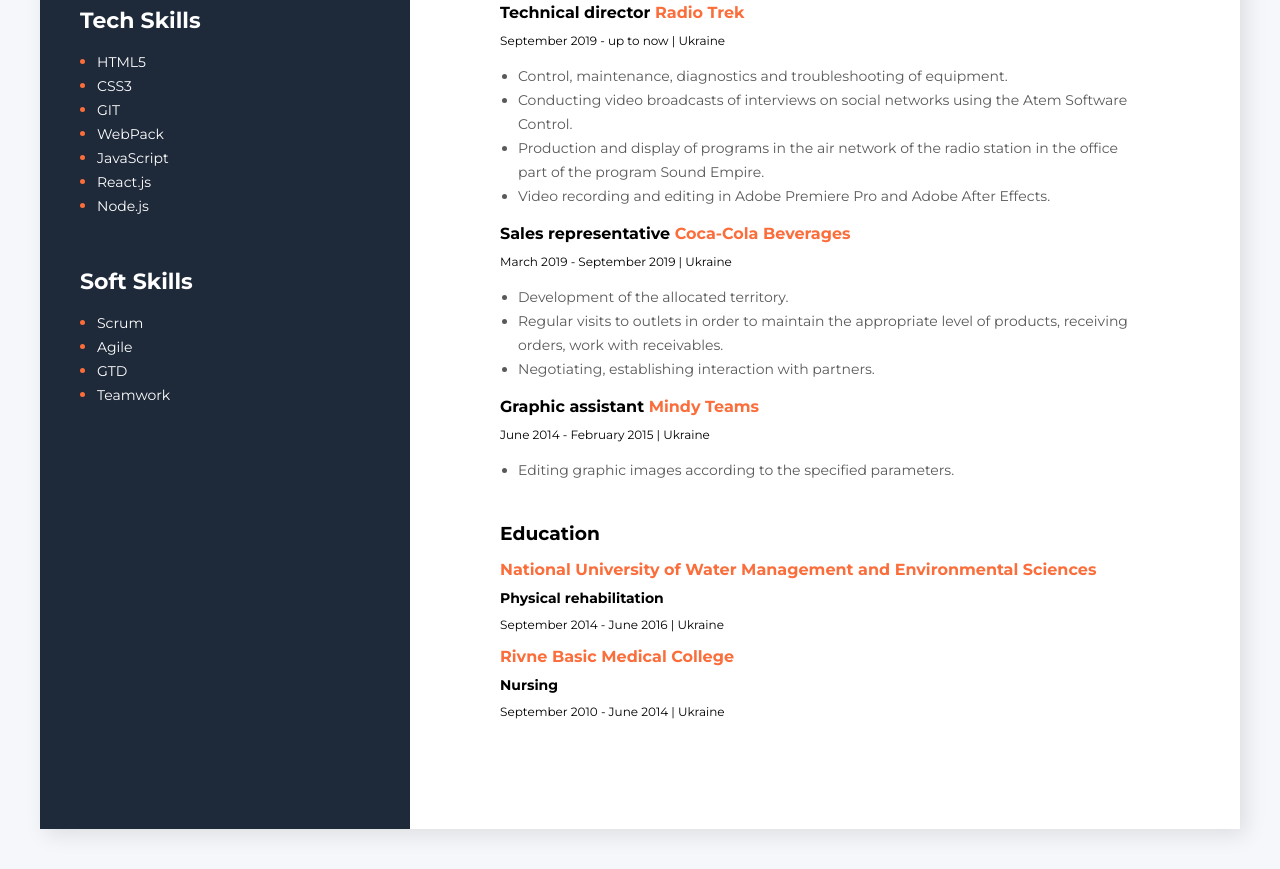
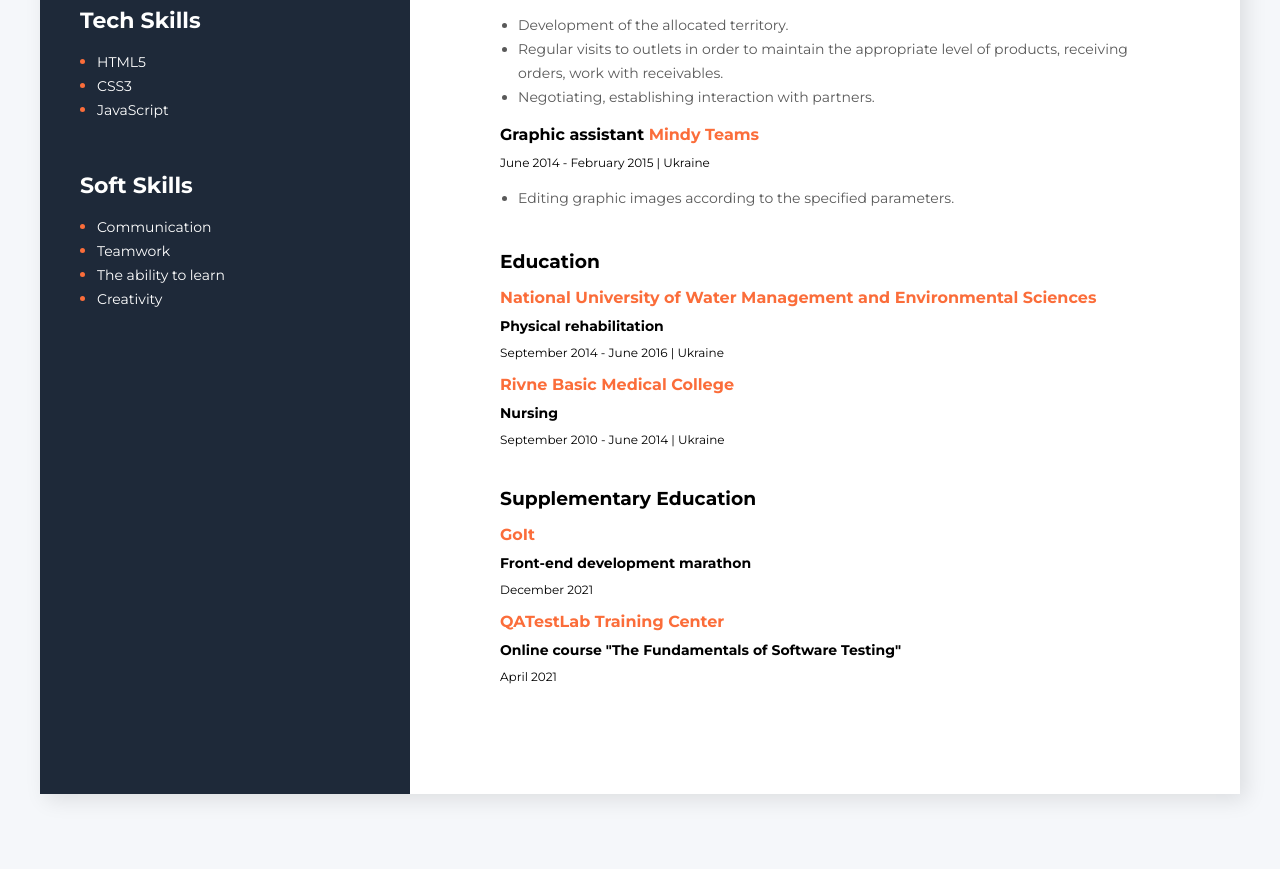
Before and after one commit to vladsolodov/CV, a plain HTML site: page index.html in a window 1280 px wide. Shown: the part 616-1485 px from the top of the page. After the commit the page ends 1450 px from the top, so only its background shows below. Drawn offline with Linux system fonts and the light colour scheme.

Commit message:
new version

```diff
--- a/css/style.css
+++ b/css/style.css
@@ -16,7 +16,7 @@
 /* Main content section */
 
 .main-content-section{
-padding: 100px 90px 100px 90px;
+padding: 30px 90px 100px 90px;
 
 }
 
@@ -220,7 +220,48 @@
 
 }
 
+/* Supplementary Education section */
 
+.my-supplementary-education-section{
+
+    margin: 15px 0 0 0;
+    }
+
+.main-content-title-supplementary-education{
+
+    margin: 40px 0 0 0;
+}
+
+.my-supplementary-education-place{
+
+    color: #FB6D3A;
+    font-style: normal;
+    font-weight: bold;
+    font-size: 16px;
+    line-height: 20px;
+    margin: 10px 0 10px 0;
+
+}
+
+.my-supplementary-education-profile{
+
+    font-style: normal;
+    font-weight: bold;
+    font-size: 14px;
+    line-height: 17px;
+    margin: 0 0 10px 0;
+
+}
+
+.my-supplementary-education-experience-time{
+
+    font-style: normal;
+    font-weight: normal;
+    font-size: 12px;
+    line-height: 15px;
+    margin: 10px 0 10px 0;
+
+}
 
 
 /* Sidebar section */
--- a/index.html
+++ b/index.html
@@ -19,7 +19,8 @@
     <div class="main-content-section">
             <!-- About me section -->
             <div class="about-me-section">
-                <h2 class="about-me-profession">Front-End Developer</h2>
+                <!-- <h2 class="about-me-profession">Front-End Developer</h2> -->
+
 
                 <h1 class="about-me-name">Vladyslav Solodov</h1>
 
@@ -27,7 +28,7 @@
                 </p>
             </div>
 
-            <!-- My projects container-->
+            <!-- My projects container
             <div class="my-projects-section">
                 <h3 class="main-content-title">Projects</h3>
 
@@ -60,7 +61,7 @@
                     </li>
                 </ol>
 
-            </div>
+            </div>-->
 
             <!-- My work experience container -->
             <div class="my-work-experience-section">
@@ -123,7 +124,30 @@
 
 
 
-            </div>
+
+
+            <!-- Supplementary education section -->
+
+                 <div><h3 class="main-content-title-supplementary-education">Supplementary Education</h3></div>
+
+                <div class="my-supplementary-education-section">
+
+                <h4 class="my-supplementary-education-place">GoIt</h4>
+                <h5 class="my-supplementary-education-profile">Front-end development marathon</h5>
+                <p class="my-supplementary-education-experience-time">December 2021<span class="my-work-divider"></span></p>
+                </div>
+
+                <div class="my-supplementary-education-section">
+                <h4 class="my-supplementary-education-place">QATestLab Training Center</h4>
+                <h5 class="my-supplementary-education-profile">Online course "The Fundamentals of Software Testing"</h5>
+                <p class="my-supplementary-education-experience-time">April 2021<span class="my-work-divider"></span></p>
+                 </div>
+
+                </div>
+
+
+
+
 
 
 
@@ -154,11 +178,12 @@
                 <ul class="tech-skills-list">
                    <li class="tech-skills-item"> <span class="tech-skills-text">HTML5</span></li>
                    <li class="tech-skills-item"> <span class="tech-skills-text">CSS3</span></li>
-                   <li class="tech-skills-item"> <span class="tech-skills-text">GIT</span></li>
+                   <li class="tech-skills-item"> <span class="tech-skills-text">JavaScript</span></li>
+                   <!--
+                    <li class="tech-skills-item"> <span class="tech-skills-text">GIT</span></li>
                    <li class="tech-skills-item"> <span class="tech-skills-text">WebPack</span></li>
-                   <li class="tech-skills-item"> <span class="tech-skills-text">JavaScript</span></li>
-                   <li class="tech-skills-item"> <span class="tech-skills-text">React.js</span></li>
-                   <li class="tech-skills-item"> <span class="tech-skills-text">Node.js</span></li>
+                    <li class="tech-skills-item"> <span class="tech-skills-text">React.js</span></li>
+                   <li class="tech-skills-item"> <span class="tech-skills-text">Node.js</span></li>-->
                 </ul>
             </div>
 
@@ -166,10 +191,10 @@
             <div class="soft-skills-section">
                 <h3 class="sidebar-title">Soft Skills</h3>
                 <ul class="soft-skills-list">
-                    <li class="soft-skills-item"> <span class="soft-skills-text">Scrum</span></li>
-                    <li class="soft-skills-item"> <span class="soft-skills-text">Agile</span></li>
-                    <li class="soft-skills-item"> <span class="soft-skills-text">GTD</span></li>
+                    <li class="soft-skills-item"> <span class="soft-skills-text">Communication</span></li>
                     <li class="soft-skills-item"> <span class="soft-skills-text">Teamwork</span></li>
+                    <li class="soft-skills-item"> <span class="soft-skills-text">The ability to learn</span></li>
+                    <li class="soft-skills-item"> <span class="soft-skills-text">Creativity</span></li>
                 </ul>
             </div>
 
```
